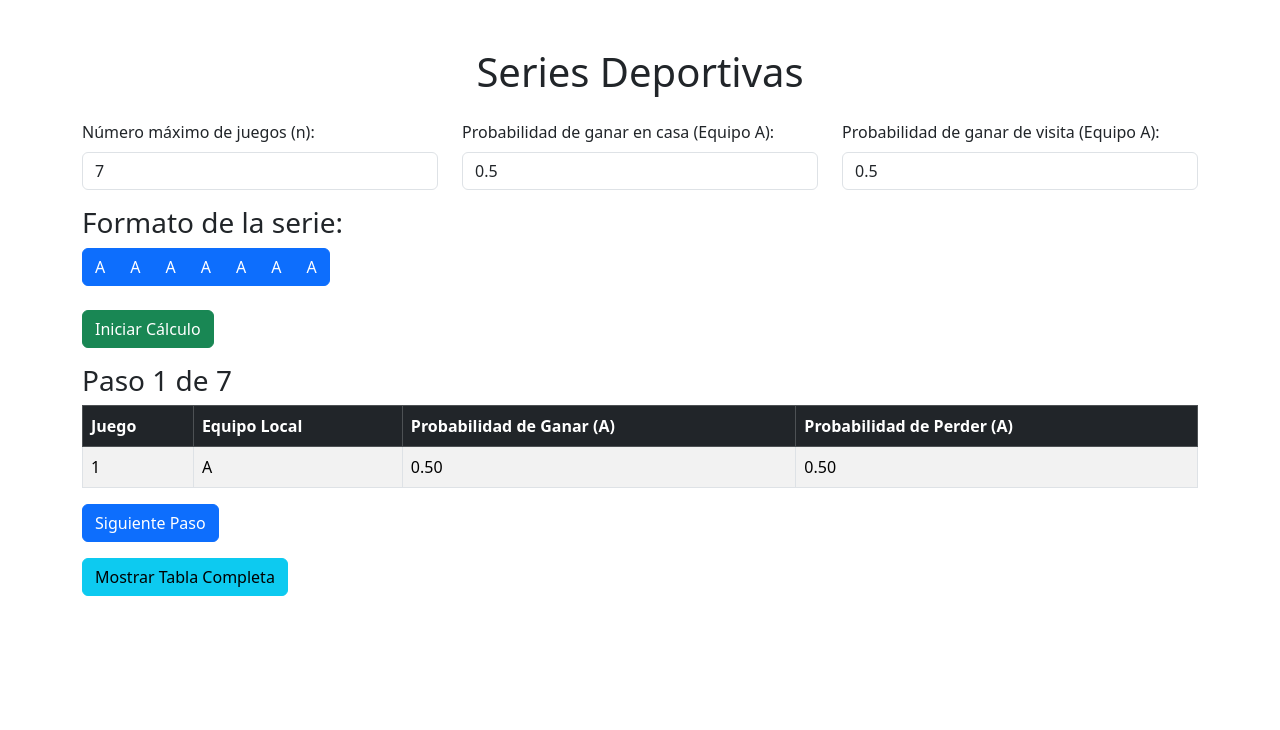
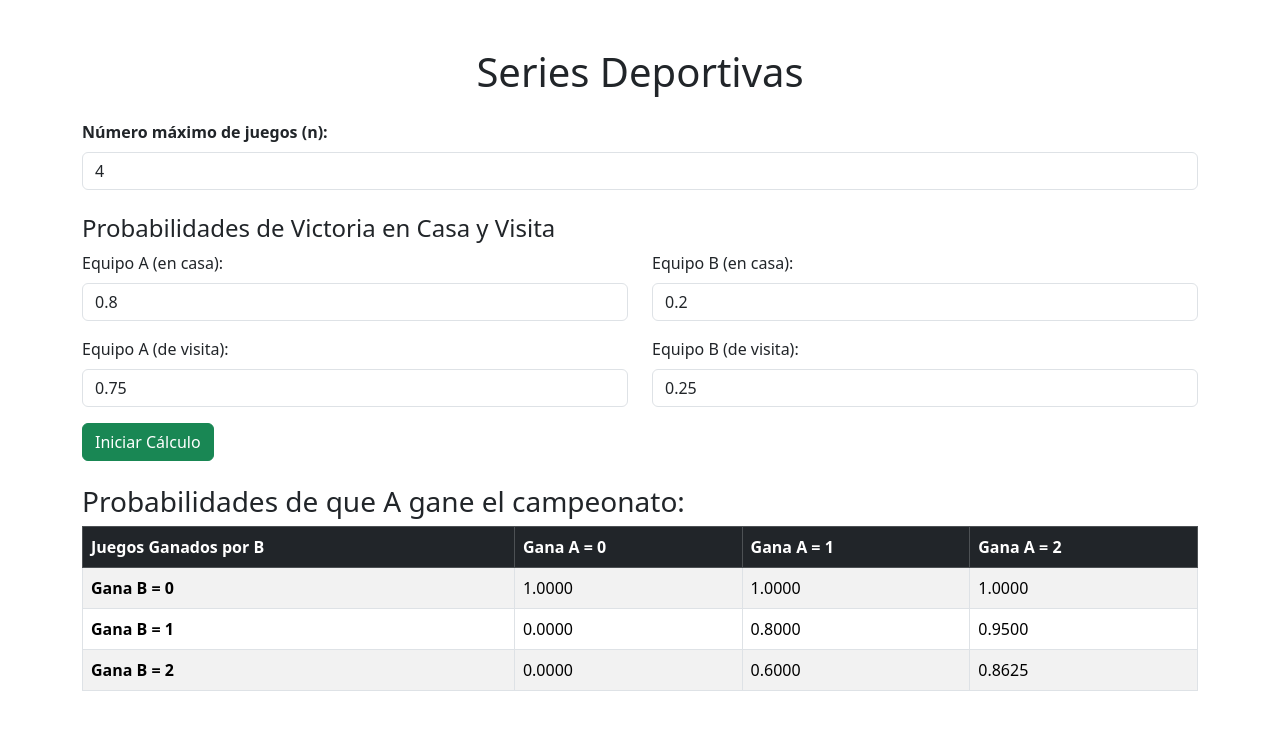
Before and after one commit to Brayton16/proyecto-io, a React (Create React App) app: page /proyecto_3 in a window 1280 px wide. Both pictures are taken after a click on the button "Iniciar Cálculo". Shown: the top 730 px of the page. Built offline with nearby package versions, Linux system fonts and the light colour scheme.

Commit message:
Last change Proyecto3

```diff
--- a/src/proyecto_3/Proyecto3.jsx
+++ b/src/proyecto_3/Proyecto3.jsx
@@ -1,81 +1,56 @@
 import React, { useState } from 'react';
 import 'bootstrap/dist/css/bootstrap.min.css';
 
+//Funcion del proyecto 3 sobre el algoritmo de Series deportivas
 function Proyecto3() {
-  const [numGames, setNumGames] = useState(7);
-  const [ph, setPh] = useState(0.5);
-  const [pr, setPr] = useState(0.5);
-  const [seriesFormat, setSeriesFormat] = useState(new Array(7).fill('A'));
+  const [numGames, setNumGames] = useState(4);
+  const [pHomeA, setPHomeA] = useState(0.80);  // Probabilidad de que A gane en casa
+  const [pHomeB, setPHomeB] = useState(0.20);  // Probabilidad de que B gane en casa
+  const [pAwayA, setPAwayA] = useState(0.75);  // Probabilidad de que A gane de visita
+  const [pAwayB, setPAwayB] = useState(0.25);  // Probabilidad de que B gane de visita
   const [probabilities, setProbabilities] = useState([]);
-  const [stepIndex, setStepIndex] = useState(0);
-  const [isComplete, setIsComplete] = useState(false);
 
-  //Numero de juegos que se desea jugar
   const handleNumGamesChange = (e) => {
     const value = Math.min(Math.max(parseInt(e.target.value), 1), 11);
     setNumGames(value);
-    setSeriesFormat(new Array(value).fill('A'));
-  };
-
-  //Recibe el indice del juego que se quiere modificar
-  const handleSeriesFormatChange = (index) => {
-    const newFormat = [...seriesFormat];
-    newFormat[index] = newFormat[index] === 'A' ? 'B' : 'A';
-    setSeriesFormat(newFormat);
   };
 
   const calculateProbabilities = () => {
-    // Validar que las probabilidades esten dentro de 1 o 0
-    if (ph < 0 || ph > 1 || pr < 0 || pr > 1) {
-      alert("Las probabilidades deben estar entre 0 y 1.");
-      return;
+    const gamesNeededToWin = Math.ceil(numGames / 2);
+
+    // Crear tabla de probabilidades
+    const tabla = Array.from({ length: gamesNeededToWin + 1 }, () => Array(gamesNeededToWin + 1).fill(0));
+
+    // Inicializar la tabla
+    for (let j = 0; j <= gamesNeededToWin; j++) {
+      tabla[0][j] = 1;
+    }
+    for (let i = 1; i <= gamesNeededToWin; i++) {
+      tabla[i][0] = 0;
     }
 
-    const allProbabilities = [];
-    for (let i = 0; i < numGames; i++) {
-      const isHome = seriesFormat[i] === 'A';
-      const winProbability = isHome ? ph : pr;
-      allProbabilities.push({
-        game: i + 1,
-        homeTeam: seriesFormat[i],
-        winProbability: winProbability.toFixed(2),
-        loseProbability: (1 - winProbability).toFixed(2),
-      });
+    // Rellenar la tabla usando la fórmula recursiva que se usa en clase
+    for (let i = 1; i <= gamesNeededToWin; i++) {
+      for (let j = 1; j <= gamesNeededToWin; j++) {
+        const p = i + j <= numGames / 2 ? pHomeA : pAwayA;
+        const q = i + j <= numGames / 2 ? pHomeB : pAwayB;
+        tabla[i][j] = (i > 0 ? p * tabla[i - 1][j] : 0) + (j > 0 ? q * tabla[i][j - 1] : 0);
+      }
     }
 
-    //Se asegura que los probalidades esten ordenedas
-    allProbabilities.sort((a, b) => a.game - b.game);
-    setProbabilities(allProbabilities);
-    setStepIndex(0);
-    setIsComplete(false);
+    setProbabilities(tabla);
   };
-
-   //Se muestra la tabla completa de como llegar el ultimo paso
-  const handleNextStep = () => {
-    if (stepIndex < probabilities.length - 1) {
-      setStepIndex(stepIndex + 1);
-    } else {
-      setIsComplete(true);
-    }
-  };
-
-  //Enseña el ultiimo paso de la tabla
-  const handleShowCompleteTable = () => {
-    setIsComplete(true);
-    setStepIndex(probabilities.length - 1);
-  };
-
+  //Parte del BOOTSTRAP
   return (
     <div className="container mt-5">
       <h1 className="text-center mb-4">Series Deportivas</h1>
 
-      <div className="row mb-3">
-        <div className="col-md-4">
-          <label htmlFor="numGames" className="form-label">Número máximo de juegos (n):</label>
+      <div className="mb-4">
+        <label htmlFor="numGames" className="form-label"><strong>Número máximo de juegos (n):</strong></label>
         <input
           type="number"
           id="numGames"
-            className="form-control"
+          className="form-control mb-3"
           value={numGames}
           min="1"
           max="11"
@@ -83,121 +58,95 @@ function Proyecto3() {
         />
       </div>
 
-        <div className="col-md-4">
-          <label htmlFor="ph" className="form-label">Probabilidad de ganar en casa (Equipo A):</label>
+      <div className="row mb-3">
+        <h4>Probabilidades de Victoria en Casa y Visita</h4>
+        <div className="col-md-6">
+          <label htmlFor="pHomeA" className="form-label">Equipo A (en casa):</label>
           <input
             type="number"
-            id="ph"
+            id="pHomeA"
             className="form-control"
             step="0.01"
             min="0"
             max="1"
-            value={ph}
-            onChange={(e) => setPh(parseFloat(e.target.value))}
+            value={pHomeA}
+            onChange={(e) => setPHomeA(parseFloat(e.target.value))}
           />
         </div>
-
-        <div className="col-md-4">
-          <label htmlFor="pr" className="form-label">Probabilidad de ganar de visita (Equipo A):</label>
+        <div className="col-md-6">
+          <label htmlFor="pHomeB" className="form-label">Equipo B (en casa):</label>
           <input
             type="number"
-            id="pr"
+            id="pHomeB"
             className="form-control"
             step="0.01"
             min="0"
             max="1"
-            value={pr}
-            onChange={(e) => setPr(parseFloat(e.target.value))}
+            value={pHomeB}
+            onChange={(e) => setPHomeB(parseFloat(e.target.value))}
+          />
+        </div>
+
+        <div className="col-md-6 mt-3">
+          <label htmlFor="pAwayA" className="form-label">Equipo A (de visita):</label>
+          <input
+            type="number"
+            id="pAwayA"
+            className="form-control"
+            step="0.01"
+            min="0"
+            max="1"
+            value={pAwayA}
+            onChange={(e) => setPAwayA(parseFloat(e.target.value))}
+          />
+        </div>
+        <div className="col-md-6 mt-3">
+          <label htmlFor="pAwayB" className="form-label">Equipo B (de visita):</label>
+          <input
+            type="number"
+            id="pAwayB"
+            className="form-control"
+            step="0.01"
+            min="0"
+            max="1"
+            value={pAwayB}
+            onChange={(e) => setPAwayB(parseFloat(e.target.value))}
           />
         </div>
       </div>
 
-      <div className="mb-4">
-        <h3>Formato de la serie:</h3>
-        <div className="btn-group" role="group" aria-label="Formato de la serie">
-          {seriesFormat.map((team, index) => (
       <button
-              key={index}
-              onClick={() => handleSeriesFormatChange(index)}
-              className={`btn ${team === 'A' ? 'btn-primary' : 'btn-secondary'}`}
-            >
-              {team}
-            </button>
-          ))}
-        </div>
-      </div>
-
-      <button
-        className="btn btn-success mb-3"
+        className="btn btn-success mb-4"
         onClick={calculateProbabilities}
       >
         Iniciar Cálculo
       </button>
 
-      {probabilities.length > 0 && !isComplete && (
+      {probabilities.length > 0 && (
         <div>
-          <h3>Paso {stepIndex + 1} de {probabilities.length}</h3>
+          <h3>Probabilidades de que A gane el campeonato:</h3>
           <table className="table table-striped table-bordered">
             <thead className="table-dark">
               <tr>
-                <th>Juego</th>
-                <th>Equipo Local</th>
-                <th>Probabilidad de Ganar (A)</th>
-                <th>Probabilidad de Perder (A)</th>
+                <th>Juegos Ganados por B</th>
+                {Array.from({ length: probabilities.length }, (_, index) => (
+                  <th key={index}>Gana A = {index} </th>
+                ))}
               </tr>
             </thead>
             <tbody>
-              <tr>
-                <td>{probabilities[stepIndex].game}</td>
-                <td>{probabilities[stepIndex].homeTeam}</td>
-                <td>{probabilities[stepIndex].winProbability}</td>
-                <td>{probabilities[stepIndex].loseProbability}</td>
-              </tr>
-            </tbody>
-          </table>
-          <button
-            className="btn btn-primary"
-            onClick={handleNextStep}
-            disabled={stepIndex >= probabilities.length - 1}
-          >
-            Siguiente Paso
-          </button>
-        </div>
-      )}
-
-      {isComplete && (
-        <div>
-          <h3>Tabla Completa de Probabilidades</h3>
-          <table className="table table-striped table-bordered">
-            <thead className="table-dark">
-              <tr>
-                <th>Juego</th>
-                <th>Equipo Local</th>
-                <th>Probabilidad de Ganar (A)</th>
-                <th>Probabilidad de Perder (A)</th>
-              </tr>
-            </thead>
-            <tbody>
-              {probabilities.map((prob, index) => (
-                <tr key={index}>
-                  <td>{prob.game}</td>
-                  <td>{prob.homeTeam}</td>
-                  <td>{prob.winProbability}</td>
-                  <td>{prob.loseProbability}</td>
+              {probabilities.map((row, i) => (
+                <tr key={i}>
+                  <td><strong>Gana B = {i} </strong></td>
+                  {row.map((prob, j) => (
+                    <td key={j}>{prob.toFixed(4)}</td>
+                  ))}
                 </tr>
               ))}
             </tbody>
           </table>
         </div>
       )}
-
-      <button
-        className="btn btn-info mt-3"
-        onClick={handleShowCompleteTable}
-        disabled={isComplete}
-      >
-        Mostrar Tabla Completa
-      </button>
     </div>
   );
 }
```
Lines whose indentation alone changed are shown as unchanged.
